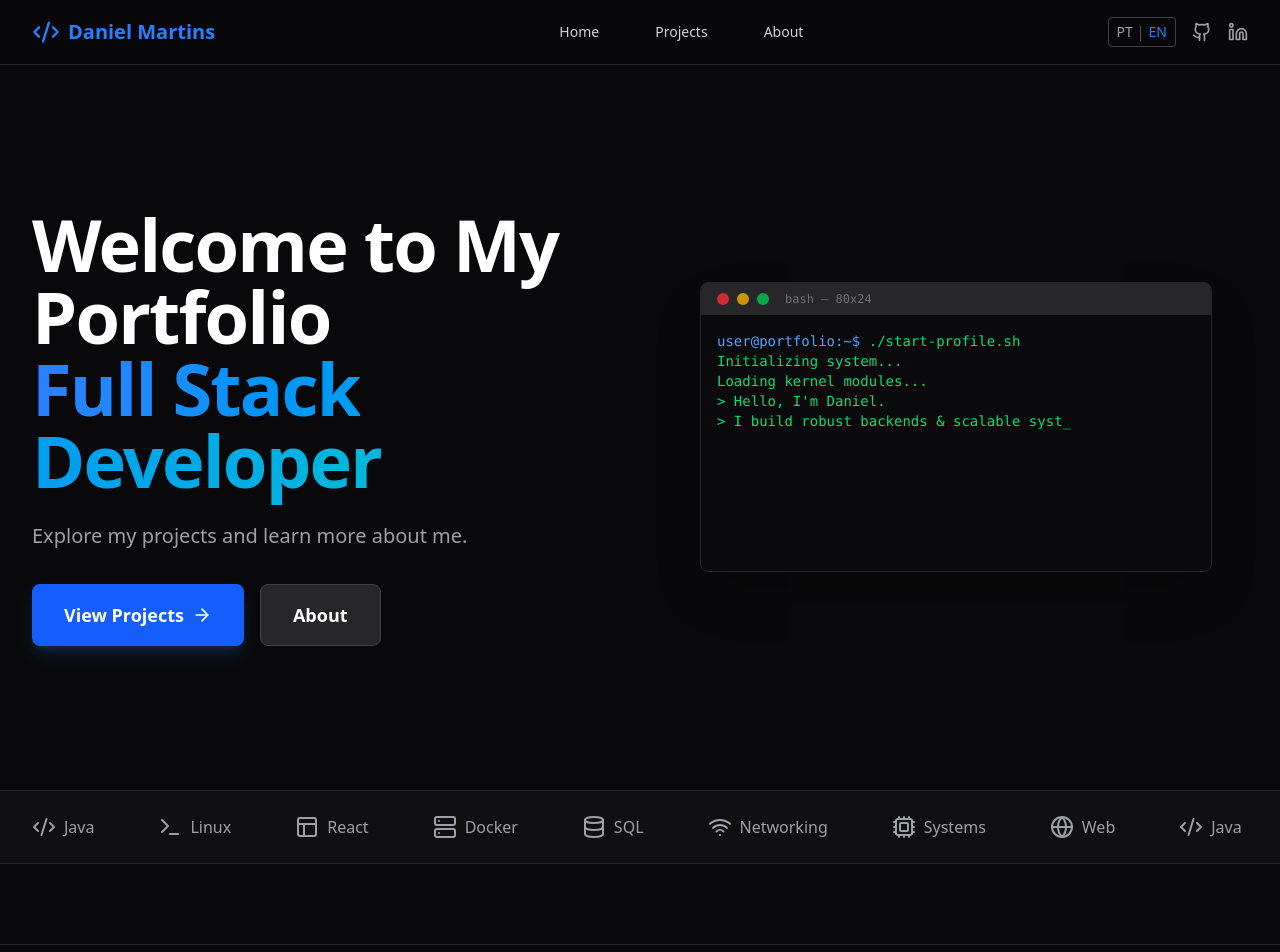
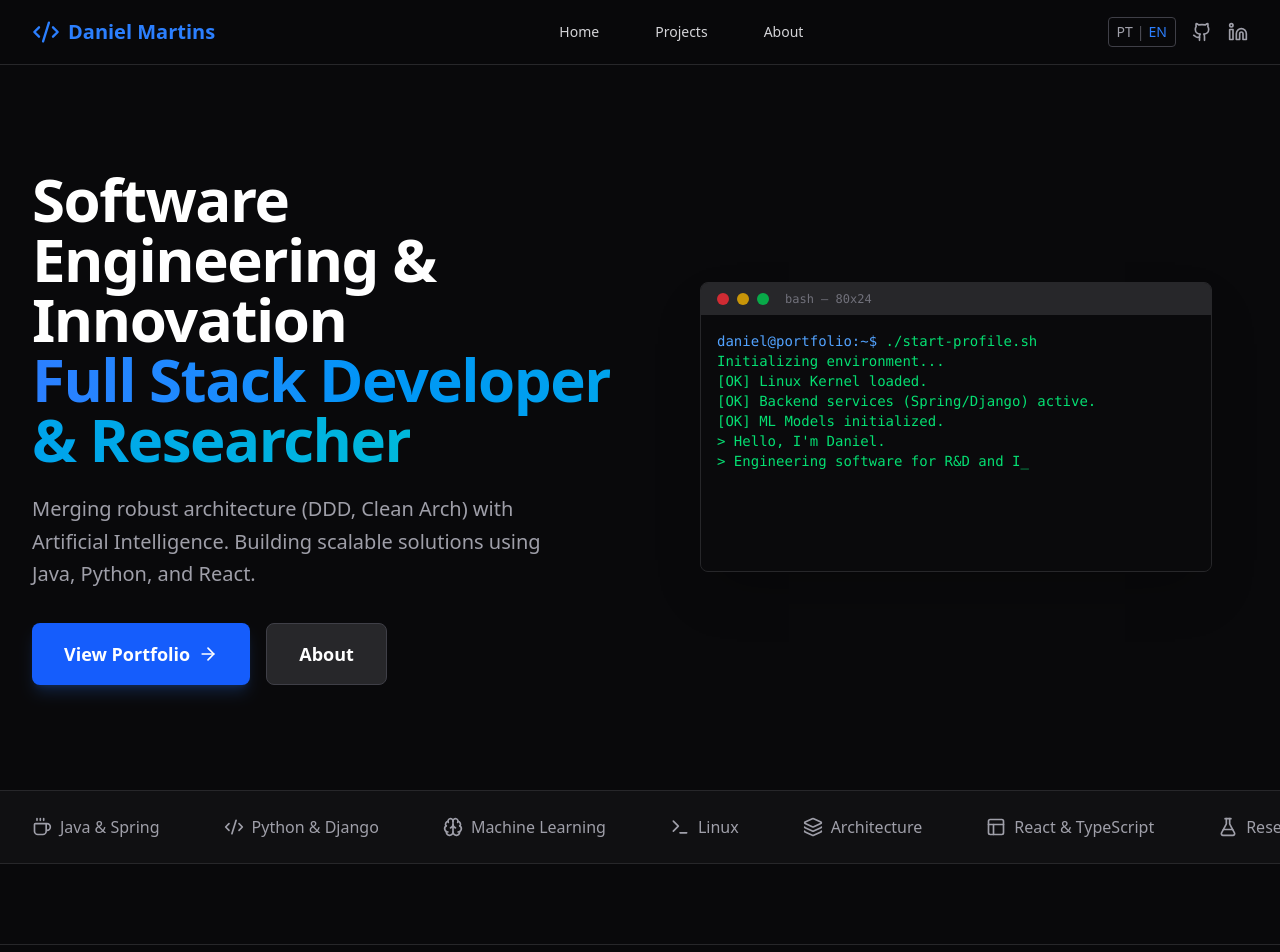
Before and after one commit to Daniel-C-Martins/Portfolio, a React (Vite) app: page / in a window 1280 px wide. Shown: the top 952 px of the page. Built offline with nearby package versions, Linux system fonts and the light colour scheme.

Commit message:
Update technology icons and descriptions in TechMarquee, enhance TerminalWindow text, and improve i18n strings for Home page

```diff
--- a/src/components/TechMarquee.tsx
+++ b/src/components/TechMarquee.tsx
@@ -1,23 +1,29 @@
 import {
-  Database, Server, Terminal, Code2, Globe, Cpu, Layout, Wifi
+  Terminal,
+  Code2,
+  Layout,
+  Server,
+  Brain,
+  Layers,
+  Coffee,
+  FlaskConical
 } from 'lucide-react';
 
 const techs = [
-  { name: "Java", icon: <Code2 /> },
-  { name: "Linux", icon: <Terminal /> },
-  { name: "React", icon: <Layout /> },
-  { name: "Docker", icon: <Server /> },
-  { name: "SQL", icon: <Database /> },
-  { name: "Networking", icon: <Wifi /> },
-  { name: "Systems", icon: <Cpu /> },
-  { name: "Web", icon: <Globe /> },
+  { name: "Java & Spring", icon: <Coffee size={20} /> },
+  { name: "Python & Django", icon: <Code2 size={20} /> },
+  { name: "Machine Learning", icon: <Brain size={20} /> },
+  { name: "Linux", icon: <Terminal size={20} /> },
+  { name: "Architecture", icon: <Layers size={20} /> },
+  { name: "React & TypeScript", icon: <Layout size={20} /> },
+  { name: "Research (R&D)", icon: <FlaskConical size={20} /> },
+  { name: "DevOps & Docker", icon: <Server size={20} /> },
 ];
 
 export function TechMarquee() {
   return (
     <div className="w-full overflow-hidden bg-zinc-900/50 border-y border-zinc-800 py-6 mt-20">
       <div className="flex animate-infinite-scroll w-[200%]">
-        {/* Renderiza duas vezes para criar o efeito de loop infinito */}
         {[...techs, ...techs].map((tech, index) => (
           <div key={index} className="flex items-center gap-2 mx-8 text-zinc-400 font-medium whitespace-nowrap">
             {tech.icon}
--- a/src/components/TerminalWindow.tsx
+++ b/src/components/TerminalWindow.tsx
@@ -2,7 +2,8 @@ import { useEffect, useState } from 'react';
 
 export function TerminalWindow() {
   const [text, setText] = useState('');
-   const fullText = "Initializing system...\nLoading kernel modules...\n> Hello, I'm Daniel.\n> I build robust backends & scalable systems.";
+
+  const fullText = "Initializing environment...\n[OK] Linux Kernel loaded.\n[OK] Backend services (Spring/Django) active.\n[OK] ML Models initialized.\n> Hello, I'm Daniel.\n> Engineering software for R&D and Innovation.";
 
   useEffect(() => {
     let index = 0;
@@ -10,7 +11,7 @@ export function TerminalWindow() {
       setText(fullText.slice(0, index));
       index++;
       if (index > fullText.length) clearInterval(interval);
-      }, 50); // Velocidade da digitação
+    }, 30);
 
     return () => clearInterval(interval);
   }, []);
@@ -27,7 +28,7 @@ export function TerminalWindow() {
 
       {/* Corpo do Terminal */}
       <div className="p-4 h-64 text-green-400 bg-zinc-950/90 whitespace-pre-line">
-            <span className="text-blue-400">user@portfolio:~$</span> ./start-profile.sh<br />
+        <span className="text-blue-400">daniel@portfolio:~$</span> ./start-profile.sh<br/>
         {text}
         <span className="animate-pulse">_</span>
       </div>
--- a/src/i18n/index.ts
+++ b/src/i18n/index.ts
@@ -11,10 +11,10 @@ const resources = {
             about: "Sobre"
          },
          home: {
-            welcome: "Bem-vindo ao Meu Portfólio",
-            role: "Desenvolvedor Full Stack",
-            description: "Explore meus projetos e saiba mais sobre mim.",
-            viewProjects: "Ver Projetos"
+            welcome: "Engenharia de Software & Inovação",
+            role: "Desenvolvedor Full Stack & Pesquisador",
+            description: "Unindo arquitetura robusta (DDD, Clean Arch) com Inteligência Artificial. Desenvolvo soluções escaláveis usando Java, Python e React.",
+            viewProjects: "Ver Portfolio"
          },
          projects: {
             title: "Meus",
@@ -76,10 +76,10 @@ const resources = {
             about: "About"
          },
          home: {
-            welcome: "Welcome to My Portfolio",
-            role: "Full Stack Developer",
-            description: "Explore my projects and learn more about me.",
-            viewProjects: "View Projects"
+            welcome: "Software Engineering & Innovation",
+            role: "Full Stack Developer & Researcher",
+            description: "Merging robust architecture (DDD, Clean Arch) with Artificial Intelligence. Building scalable solutions using Java, Python, and React.",
+            viewProjects: "View Portfolio"
          },
          projects: {
             title: "My",
--- a/src/pages/Home/Home.tsx
+++ b/src/pages/Home/Home.tsx
@@ -2,8 +2,8 @@
 import { ArrowRight } from 'lucide-react';
 import { useTranslation } from 'react-i18next';
 import { useNavigate } from 'react-router-dom';
-import { TerminalWindow } from '@/components/TerminalWindow'; // Se criar
-import { TechMarquee } from '@/components/TechMarquee';       // Se criar
+import { TerminalWindow } from '@/components/TerminalWindow';
+import { TechMarquee } from '@/components/TechMarquee';
 
 export function Home() {
   const { t } = useTranslation();
@@ -18,7 +18,7 @@ export function Home() {
 
           {/* Coluna da Esquerda: Texto */}
           <div className="text-center lg:text-left">
-            <h1 className="text-5xl md:text-7xl font-bold mb-6 tracking-tight">
+            <h1 className="text-4xl md:text-6xl font-bold mb-6 tracking-tight">
               {t('home.welcome')} <br />
               <span className="text-transparent bg-clip-text bg-gradient-to-r from-blue-500 to-cyan-500">
                 {t('home.role')}
@@ -36,7 +36,7 @@ export function Home() {
               </button>
               <button
                 onClick={() => navigate('/about')}
-                className="flex items-center just ify-center gap-2 bg-zinc-800 hover:bg-zinc-700 px-8 py-4 rounded-lg font-bold text-lg transition-all border border-zinc-700"
+                className="flex items-center justify-center gap-2 bg-zinc-800 hover:bg-zinc-700 px-8 py-4 rounded-lg font-bold text-lg transition-all border border-zinc-700"
               >
                 {t('navbar.about')}
               </button>
```
Lines whose indentation alone changed are shown as unchanged.
